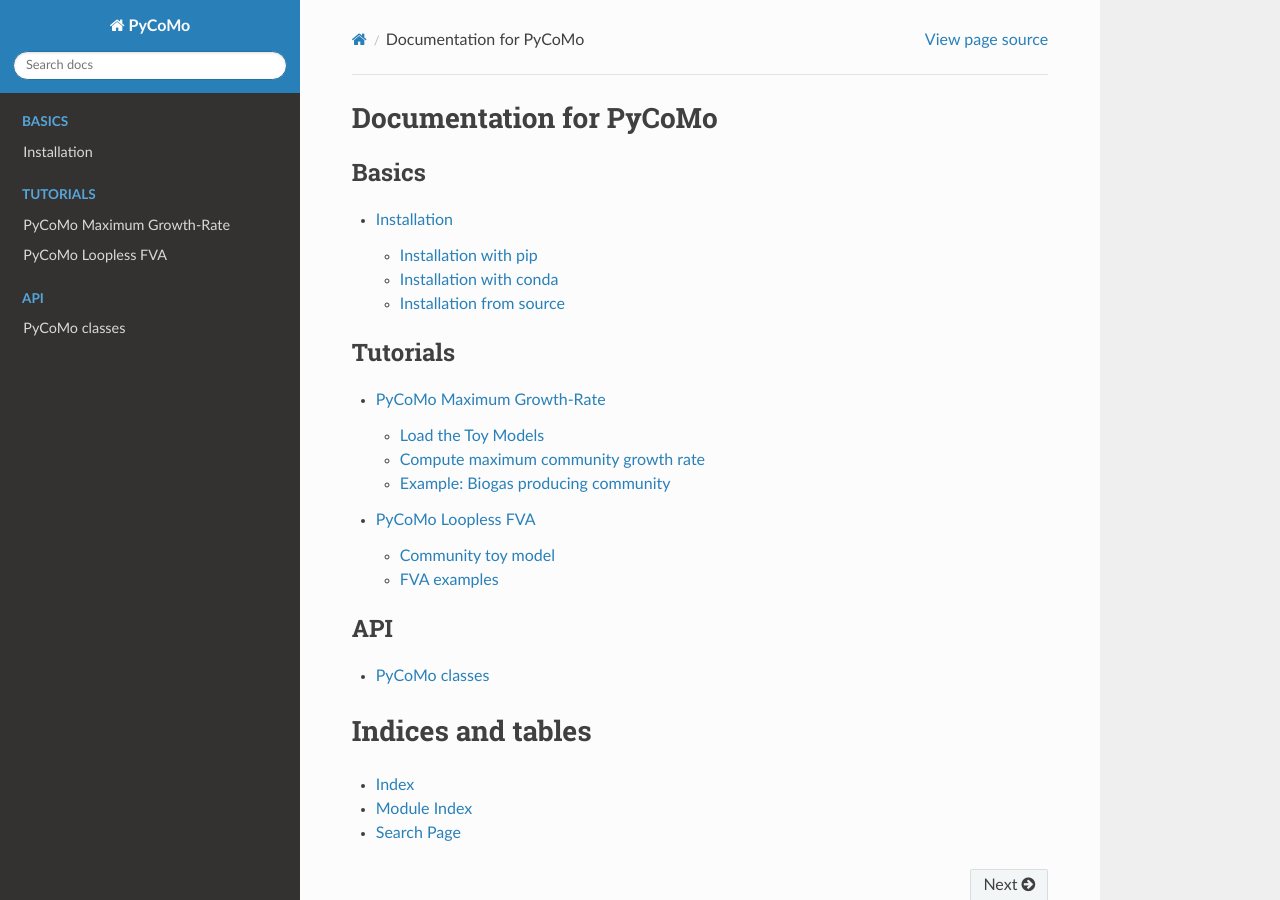
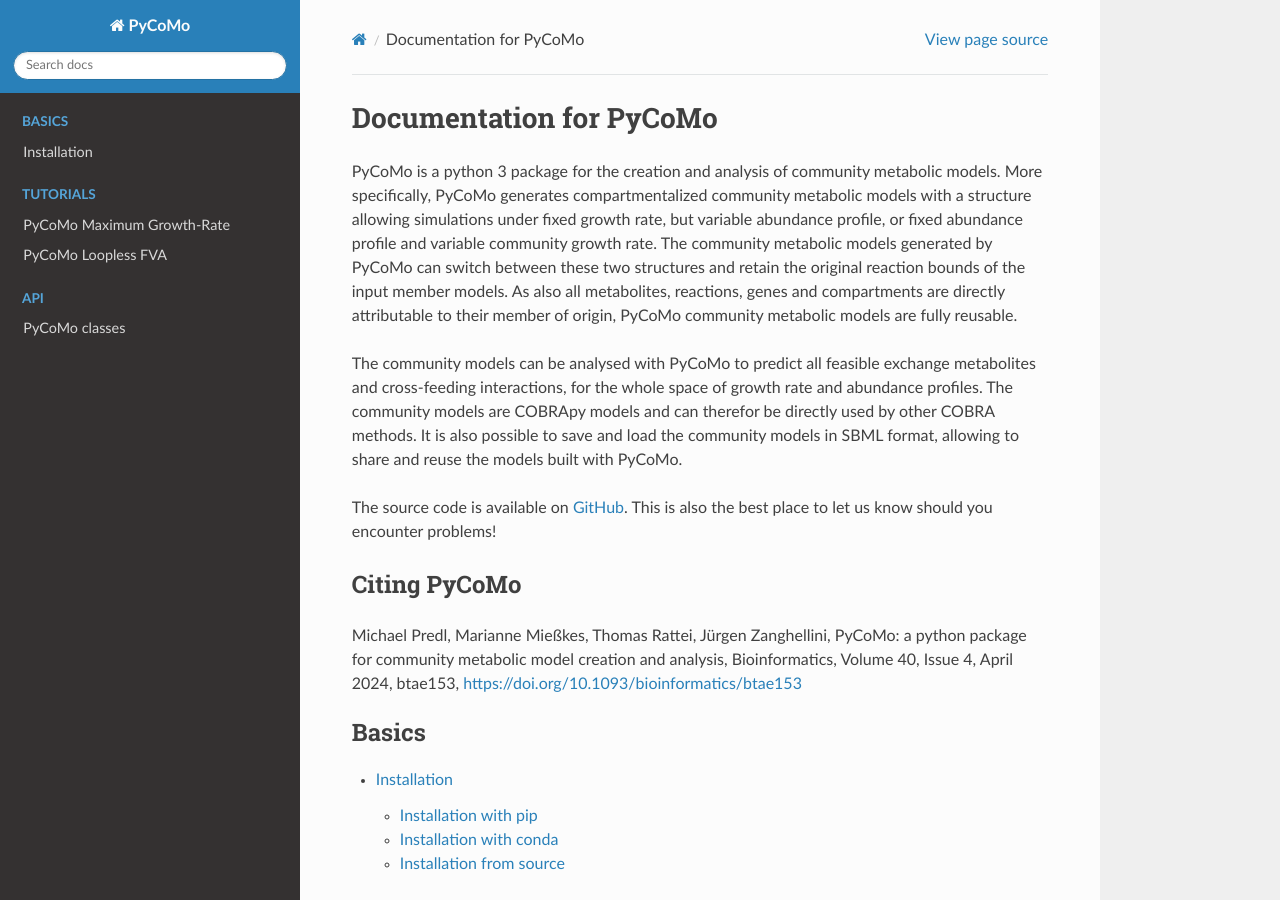
Before and after one commit to univieCUBE/PyCoMo, a Sphinx documentation site: the page built from docs/source/index.rst, in a window 1280 px wide and 900 px high. Built offline with Sphinx 7.4.7 and the Read the Docs theme 3.1.0, drawn with Linux system fonts in a browser that asks for light colours; pages that are not in the unit, such as notebooks, are missing from menus.

Commit message:
Add a description to the landing page of the documentation

```diff
--- a/docs/source/index.rst
+++ b/docs/source/index.rst
@@ -6,7 +6,16 @@
 Documentation for PyCoMo
 ==================================
 
+PyCoMo is a python 3 package for the creation and analysis of community metabolic models. More specifically, PyCoMo generates compartmentalized community metabolic models with a structure allowing simulations under fixed growth rate, but variable abundance profile, or fixed abundance profile and variable community growth rate. The community metabolic models generated by PyCoMo can switch between these two structures and retain the original reaction bounds of the input member models. As also all metabolites, reactions, genes and compartments are directly attributable to their member of origin, PyCoMo community metabolic models are fully reusable.
 
+The community models can be analysed with PyCoMo to predict all feasible exchange metabolites and cross-feeding interactions, for the whole space of growth rate and abundance profiles. The community models are COBRApy models and can therefor be directly used by other COBRA methods. It is also possible to save and load the community models in SBML format, allowing to share and reuse the models built with PyCoMo.
+
+The source code is available on `GitHub <https://github.com/univieCUBE/PyCoMo>`_. This is also the best place to let us know should you encounter problems!
+
+Citing PyCoMo
+_____________
+
+Michael Predl, Marianne Mießkes, Thomas Rattei, Jürgen Zanghellini, PyCoMo: a python package for community metabolic model creation and analysis, Bioinformatics, Volume 40, Issue 4, April 2024, btae153, `https://doi.org/10.1093/bioinformatics/btae153 <https://doi.org/10.1093/bioinformatics/btae153>`_
 
 .. toctree::
    :maxdepth: 2
```
Also changed, not shown: other parts of docs/source/index.rst (+1 -1 lines).
